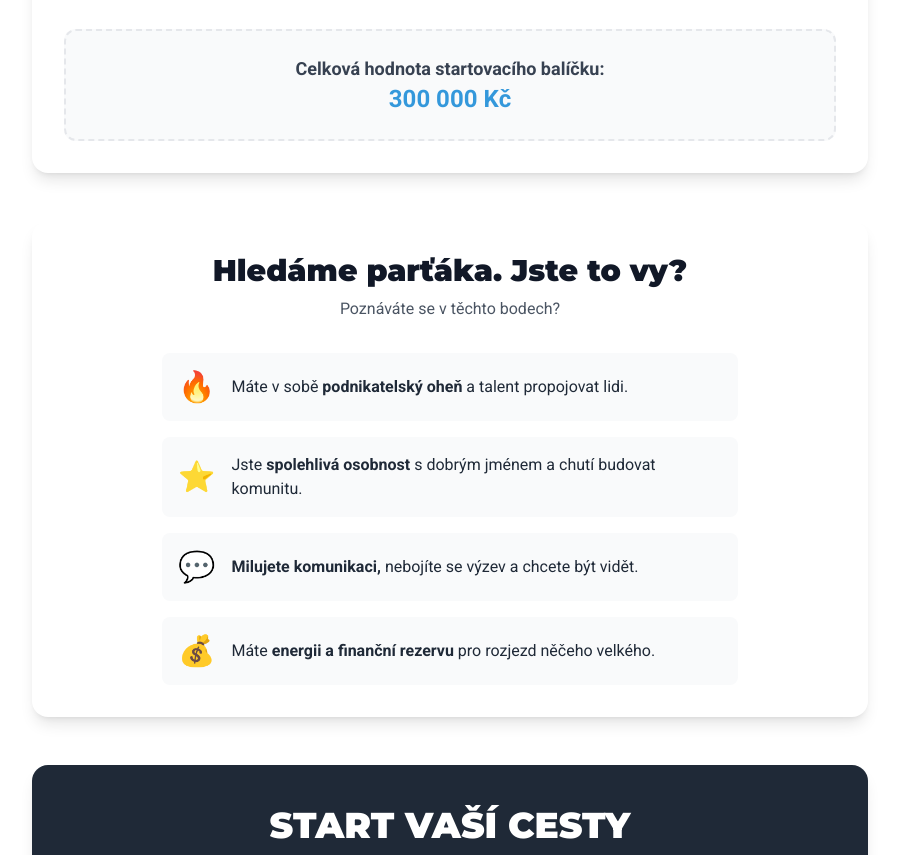
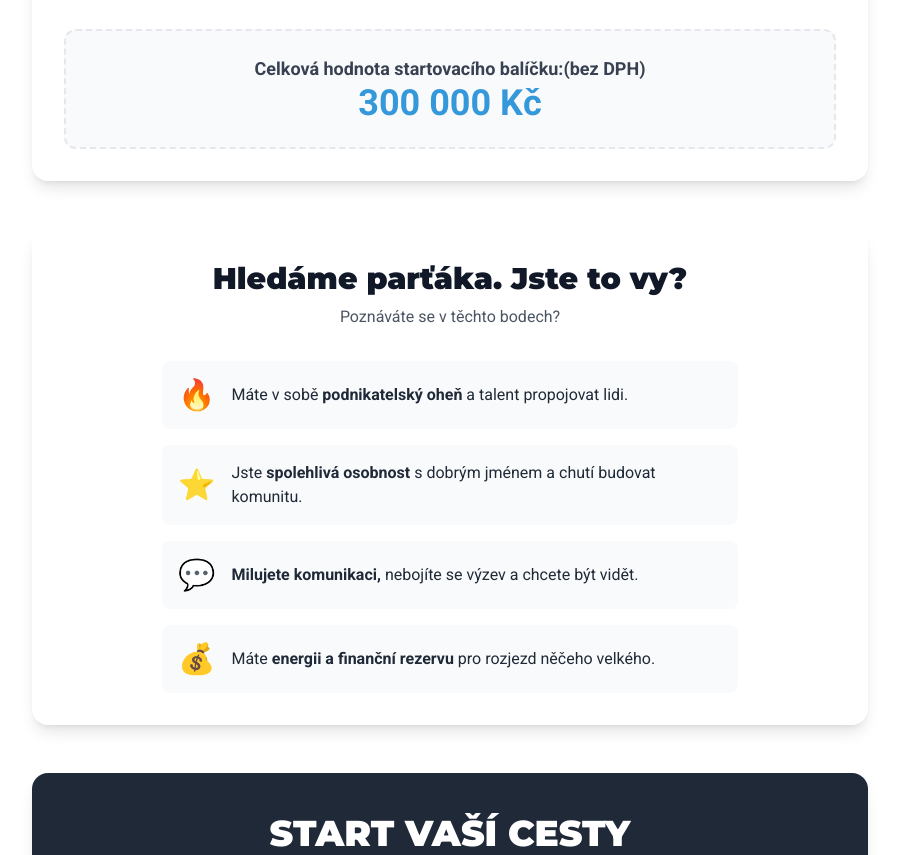
Before and after one commit to GABIKAMRK/FRANSIZA-WEB-SMARTU, a plain HTML site: page index.html in a window 1280 px wide. Shown: the part 1351-2206 px from the top of the page, without its empty margins (190-1089 px from the left). Drawn offline with nearby package versions, Linux system fonts and the light colour scheme.

Commit message:
Update index.html

```diff
--- a/index.html
+++ b/index.html
@@ -156,8 +156,8 @@
                 </div>
             </div>
             <div class="mt-8 text-center bg-gray-50 border-2 border-dashed border-gray-200 p-6 rounded-xl">
-                <p class="text-lg font-semibold text-gray-700">Celková hodnota startovacího balíčku:</p>
-                <p class="text-2xl font-black" style="color: var(--sn-blue);">300 000 Kč</p>
+                <p class="text-lg font-semibold text-gray-700">Celková hodnota startovacího balíčku:(bez DPH)</p>
+                <p class="text-4xl font-black" style="color: var(--sn-blue);">300 000 Kč</p>
             </div>
         </section>
 
```
